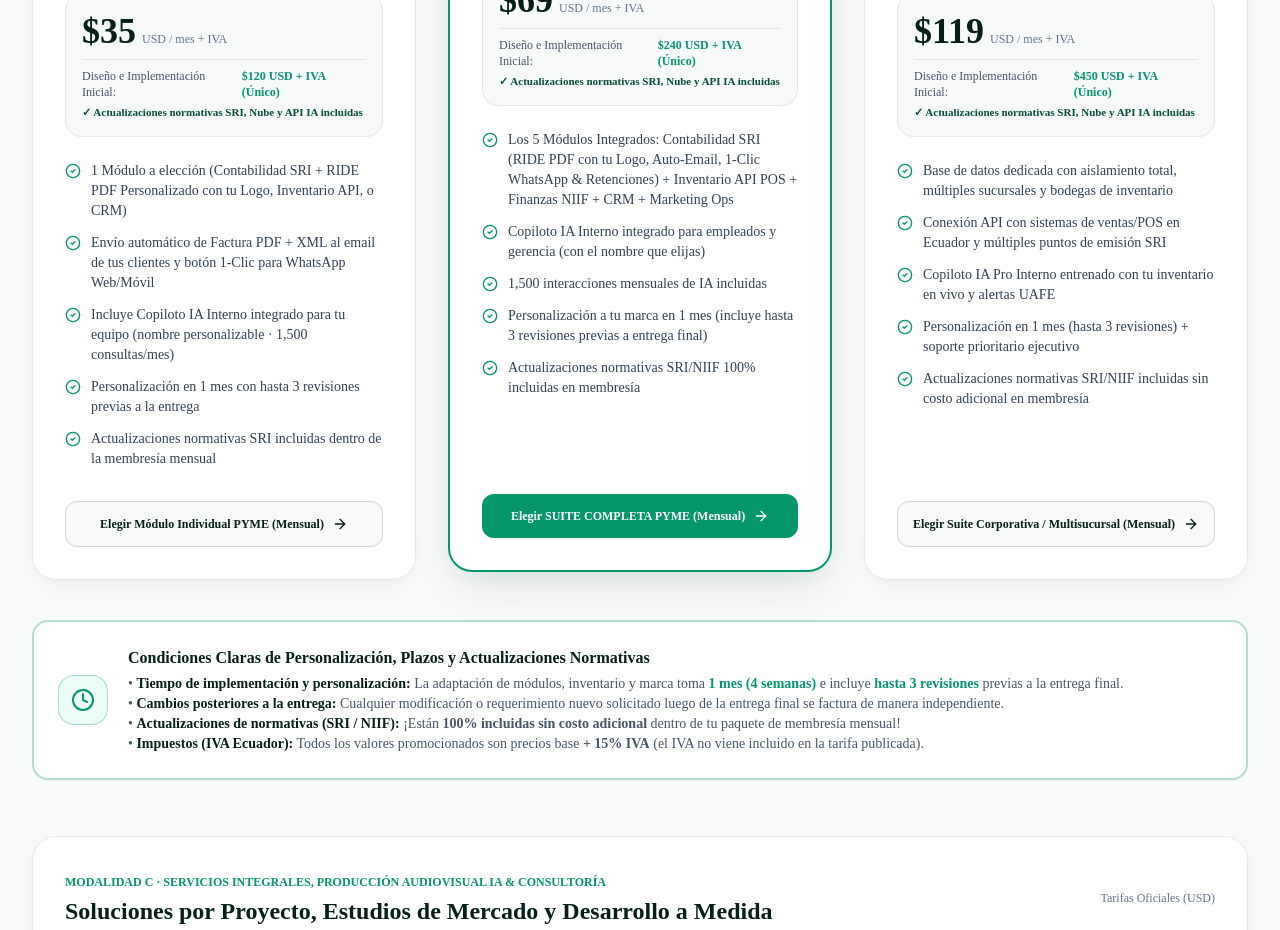
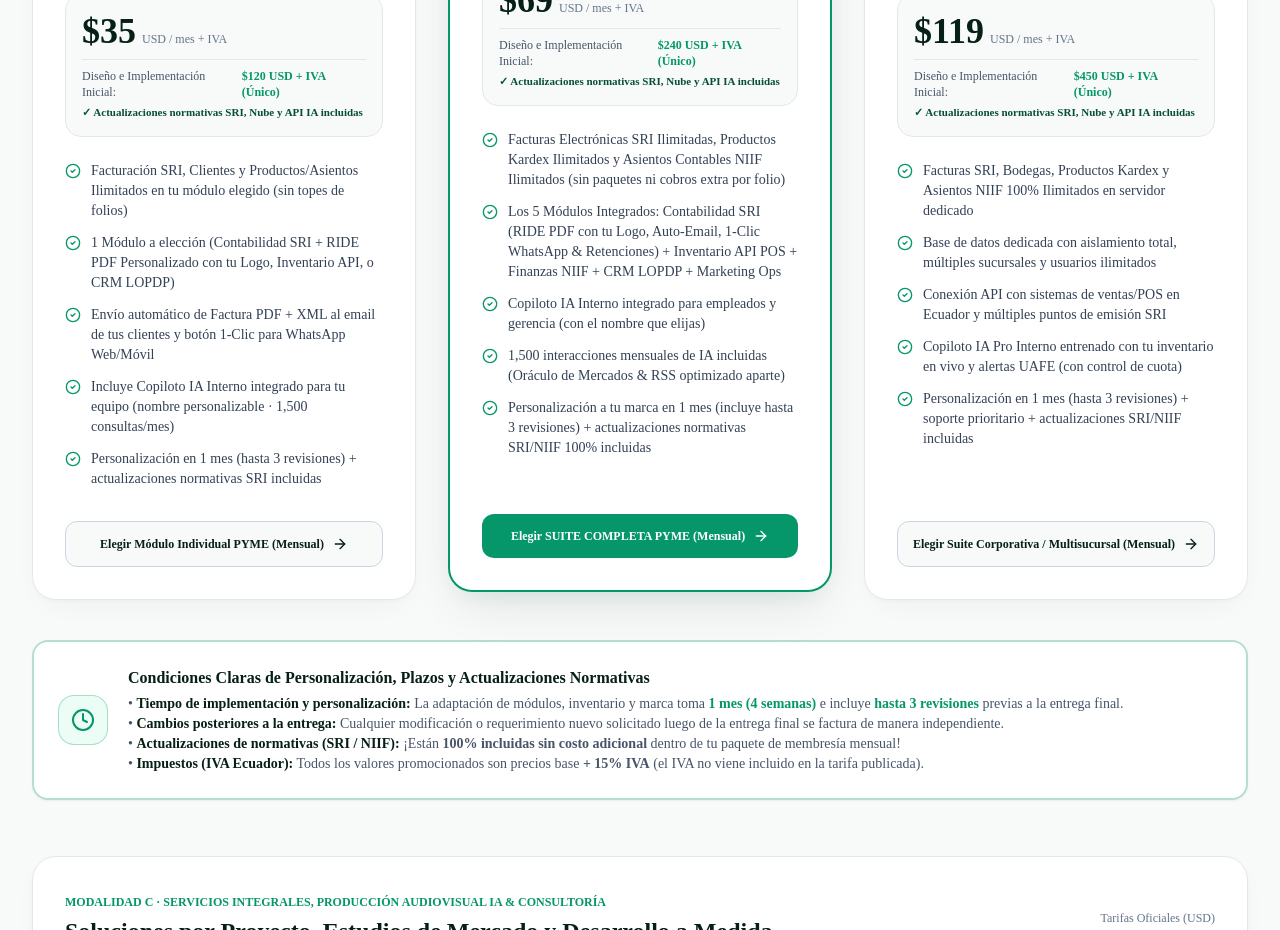
Before and after one commit to fdelavera/grupovolia_web, a Next.js app: page / in a window 1280 px wide. Shown: the part 7320-8250 px from the top of the page. Built offline with nearby package versions, Linux system fonts and the light colour scheme.

Commit message:
feat(phase9.3): highlight unlimited SRI/inventory/NIIF vs folio limits in pricing calculator

```diff
--- a/src/components/sections/PricingCalculatorSection.tsx
+++ b/src/components/sections/PricingCalculatorSection.tsx
@@ -30,11 +30,11 @@ export default function PricingCalculatorSection({ onSelectPlan }: PricingCalcul
       modB: { setup: 120, monthly: 35 },
       modA: { license: 490, cloudMonthly: 19, annualSriYear2: 140 },
       features: [
-        "1 Módulo a elección (Contabilidad SRI + RIDE PDF Personalizado con tu Logo, Inventario API, o CRM)",
+        "Facturación SRI, Clientes y Productos/Asientos Ilimitados en tu módulo elegido (sin topes de folios)",
+        "1 Módulo a elección (Contabilidad SRI + RIDE PDF Personalizado con tu Logo, Inventario API, o CRM LOPDP)",
         "Envío automático de Factura PDF + XML al email de tus clientes y botón 1-Clic para WhatsApp Web/Móvil",
         "Incluye Copiloto IA Interno integrado para tu equipo (nombre personalizable · 1,500 consultas/mes)",
-        "Personalización en 1 mes con hasta 3 revisiones previas a la entrega",
-        "Actualizaciones normativas SRI incluidas dentro de la membresía mensual",
+        "Personalización en 1 mes (hasta 3 revisiones) + actualizaciones normativas SRI incluidas",
       ],
     },
     pyme: {
@@ -45,11 +45,11 @@ export default function PricingCalculatorSection({ onSelectPlan }: PricingCalcul
       modB: { setup: 240, monthly: 69 },
       modA: { license: 890, cloudMonthly: 25, annualSriYear2: 220 },
       features: [
-        "Los 5 Módulos Integrados: Contabilidad SRI (RIDE PDF con tu Logo, Auto-Email, 1-Clic WhatsApp & Retenciones) + Inventario API POS + Finanzas NIIF + CRM + Marketing Ops",
+        "Facturas Electrónicas SRI Ilimitadas, Productos Kardex Ilimitados y Asientos Contables NIIF Ilimitados (sin paquetes ni cobros extra por folio)",
+        "Los 5 Módulos Integrados: Contabilidad SRI (RIDE PDF con tu Logo, Auto-Email, 1-Clic WhatsApp & Retenciones) + Inventario API POS + Finanzas NIIF + CRM LOPDP + Marketing Ops",
         "Copiloto IA Interno integrado para empleados y gerencia (con el nombre que elijas)",
-        "1,500 interacciones mensuales de IA incluidas",
-        "Personalización a tu marca en 1 mes (incluye hasta 3 revisiones previas a entrega final)",
-        "Actualizaciones normativas SRI/NIIF 100% incluidas en membresía",
+        "1,500 interacciones mensuales de IA incluidas (Oráculo de Mercados & RSS optimizado aparte)",
+        "Personalización a tu marca en 1 mes (incluye hasta 3 revisiones) + actualizaciones normativas SRI/NIIF 100% incluidas",
       ],
     },
     corp: {
@@ -60,11 +60,11 @@ export default function PricingCalculatorSection({ onSelectPlan }: PricingCalcul
       modB: { setup: 450, monthly: 119 },
       modA: { license: 1490, cloudMonthly: 39, annualSriYear2: 350 },
       features: [
-        "Base de datos dedicada con aislamiento total, múltiples sucursales y bodegas de inventario",
+        "Facturas SRI, Bodegas, Productos Kardex y Asientos NIIF 100% Ilimitados en servidor dedicado",
+        "Base de datos dedicada con aislamiento total, múltiples sucursales y usuarios ilimitados",
         "Conexión API con sistemas de ventas/POS en Ecuador y múltiples puntos de emisión SRI",
-        "Copiloto IA Pro Interno entrenado con tu inventario en vivo y alertas UAFE",
-        "Personalización en 1 mes (hasta 3 revisiones) + soporte prioritario ejecutivo",
-        "Actualizaciones normativas SRI/NIIF incluidas sin costo adicional en membresía",
+        "Copiloto IA Pro Interno entrenado con tu inventario en vivo y alertas UAFE (con control de cuota)",
+        "Personalización en 1 mes (hasta 3 revisiones) + soporte prioritario + actualizaciones SRI/NIIF incluidas",
       ],
     },
   };
```
